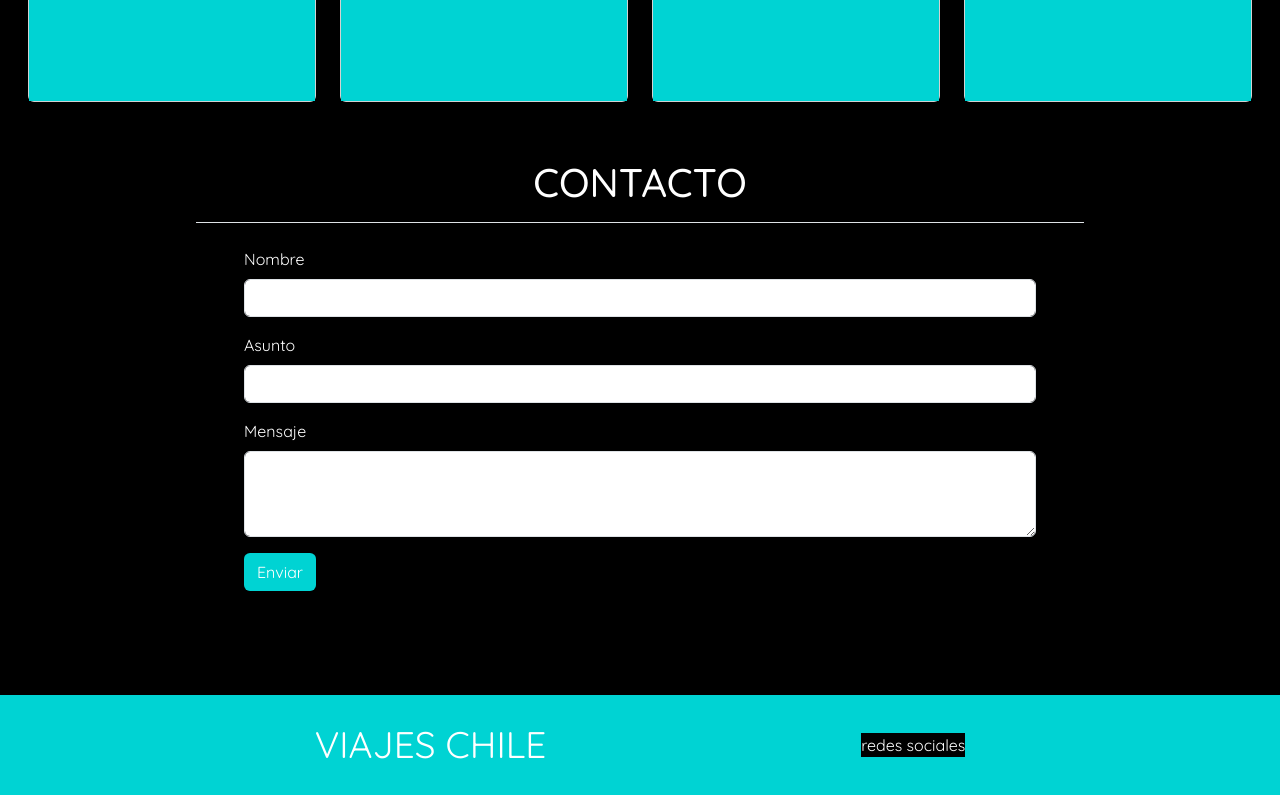
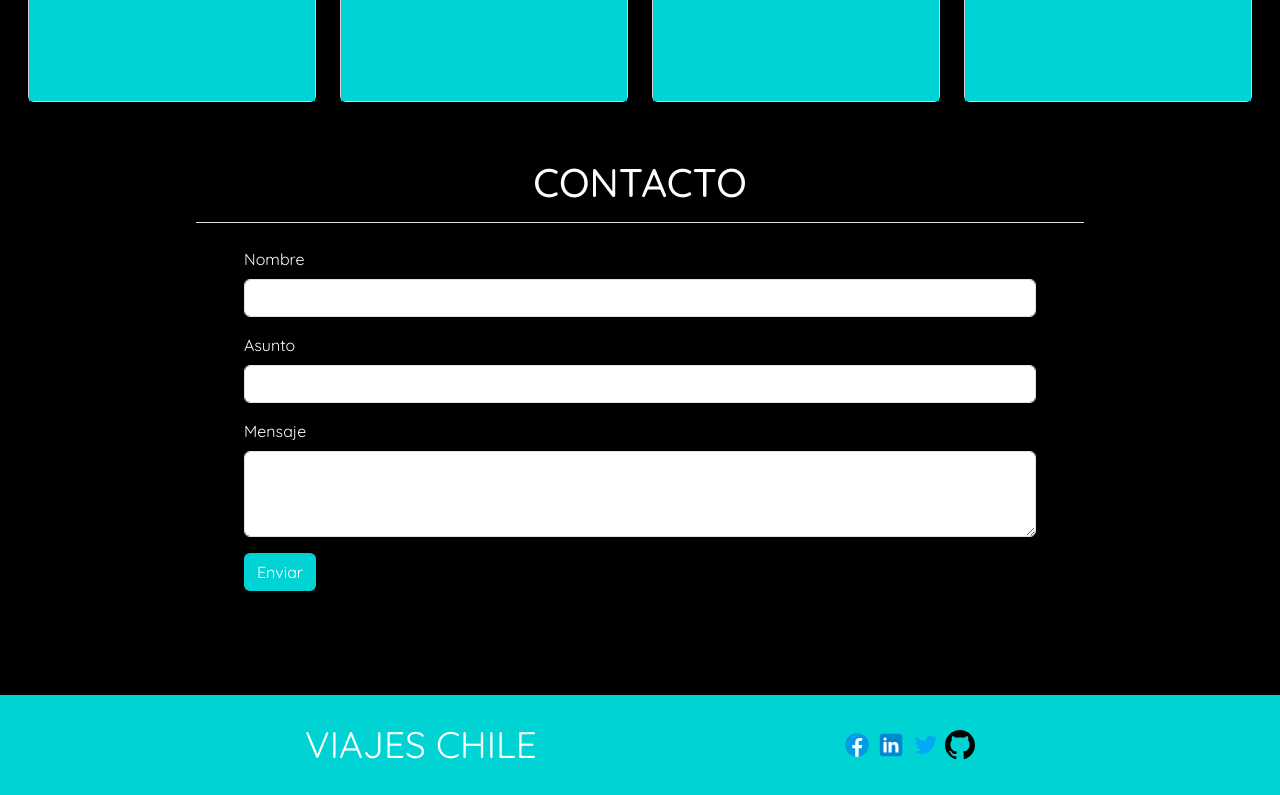
Before and after one commit to SebastianArellanoG/JavaBootcamp, a plain HTML site: page index.html in a window 1280 px wide. Shown: the part 1477-2272 px from the top of the page. Drawn offline with nearby package versions, Linux system fonts and the light colour scheme.

Commit message:
feat: social media icons

```diff
--- a/index.html
+++ b/index.html
@@ -44,11 +44,11 @@
             Contenido
           </a>
         </div>
-        <div class="d-block d-lg-none""><img
+        <!-- <div class="d-block d-lg-none bg-transparent"><img
           src="/assets/svg/list-center-svgrepo-com.svg"
           alt="hamborguesa"
         />
-      </div>
+      </div> -->
     </nav>
     <section>
       <div
@@ -230,7 +230,19 @@
       <div class="bg-aqua">
         <span class="logofooter">VIAJES CHILE</span>
       </div>
-      <div>redes sociales</div>
+      <div class="bg-transparent"><svg class="bg-transparent"  xmlns="http://www.w3.org/2000/svg" x="0px" y="0px"  width="30" height="30" viewBox="0 0 48 48">
+        <path fill="#039be5" d="M24 5A19 19 0 1 0 24 43A19 19 0 1 0 24 5Z"></path><path fill="#fff" d="M26.572,29.036h4.917l0.772-4.995h-5.69v-2.73c0-2.075,0.678-3.915,2.619-3.915h3.119v-4.359c-0.548-0.074-1.707-0.236-3.897-0.236c-4.573,0-7.254,2.415-7.254,7.917v3.323h-4.701v4.995h4.701v13.729C22.089,42.905,23.032,43,24,43c0.875,0,1.729-0.08,2.572-0.194V29.036z"></path>
+        </svg>
+        <svg class="bg-transparent" xmlns="http://www.w3.org/2000/svg" x="0px" y="0px" width="30" height="30" viewBox="0 0 48 48">
+          <path fill="#0288D1" d="M42,37c0,2.762-2.238,5-5,5H11c-2.761,0-5-2.238-5-5V11c0-2.762,2.239-5,5-5h26c2.762,0,5,2.238,5,5V37z"></path><path fill="#FFF" d="M12 19H17V36H12zM14.485 17h-.028C12.965 17 12 15.888 12 14.499 12 13.08 12.995 12 14.514 12c1.521 0 2.458 1.08 2.486 2.499C17 15.887 16.035 17 14.485 17zM36 36h-5v-9.099c0-2.198-1.225-3.698-3.192-3.698-1.501 0-2.313 1.012-2.707 1.99C24.957 25.543 25 26.511 25 27v9h-5V19h5v2.616C25.721 20.5 26.85 19 29.738 19c3.578 0 6.261 2.25 6.261 7.274L36 36 36 36z"></path>
+          </svg>
+        <svg class="bg-transparent" xmlns="http://www.w3.org/2000/svg" x="0px" y="0px" width="30" height="30" viewBox="0 0 48 48">
+          <path fill="#03A9F4" d="M42,12.429c-1.323,0.586-2.746,0.977-4.247,1.162c1.526-0.906,2.7-2.351,3.251-4.058c-1.428,0.837-3.01,1.452-4.693,1.776C34.967,9.884,33.05,9,30.926,9c-4.08,0-7.387,3.278-7.387,7.32c0,0.572,0.067,1.129,0.193,1.67c-6.138-0.308-11.582-3.226-15.224-7.654c-0.64,1.082-1,2.349-1,3.686c0,2.541,1.301,4.778,3.285,6.096c-1.211-0.037-2.351-0.374-3.349-0.914c0,0.022,0,0.055,0,0.086c0,3.551,2.547,6.508,5.923,7.181c-0.617,0.169-1.269,0.263-1.941,0.263c-0.477,0-0.942-0.054-1.392-0.135c0.94,2.902,3.667,5.023,6.898,5.086c-2.528,1.96-5.712,3.134-9.174,3.134c-0.598,0-1.183-0.034-1.761-0.104C9.268,36.786,13.152,38,17.321,38c13.585,0,21.017-11.156,21.017-20.834c0-0.317-0.01-0.633-0.025-0.945C39.763,15.197,41.013,13.905,42,12.429"></path>
+          </svg>
+         <svg class="bg-transparent" xmlns="http://www.w3.org/2000/svg" x="0px" y="0px" width="30" height="30" viewBox="0 0 16 16">
+          <path d="M8,0C3.6,0,0,3.6,0,8c0,3.526,2.315,6.534,5.498,7.591c0.377,0.055,0.52-0.179,0.52-0.385c0-0.19-0.007-0.693-0.011-1.361	c-2.225,0.483-2.695-1.072-2.695-1.072c-0.364-0.924-0.888-1.17-0.888-1.17c-0.726-0.496,0.055-0.486,0.055-0.486	c0.803,0.057,1.225,0.824,1.225,0.824c0.714,1.223,1.872,0.87,2.328,0.665c0.073-0.517,0.279-0.87,0.508-1.069	c-1.776-0.202-3.644-0.888-3.644-3.954c0-0.873,0.312-1.587,0.823-2.147C3.637,5.233,3.362,4.419,3.798,3.318	c0,0,0.672-0.215,2.2,0.82C6.636,3.961,7.32,3.872,8,3.869c0.679,0.003,1.364,0.092,2.003,0.269c1.527-1.035,2.198-0.82,2.198-0.82	c0.436,1.101,0.162,1.915,0.08,2.117c0.513,0.559,0.822,1.273,0.822,2.147c0,3.073-1.87,3.75-3.653,3.948	c0.287,0.247,0.543,0.735,0.543,1.482c0,1.07-0.01,1.932-0.01,2.195c0,0.208,0.141,0.443,0.521,0.385C13.686,14.532,16,11.526,16,8	C16,3.6,12.4,0,8,0z"></path>
+          </svg>
+      </div>
     </footer>
     <script
       src="https://cdn.jsdelivr.net/npm/@popperjs/core@2.11.8/dist/umd/popper.min.js"
```
